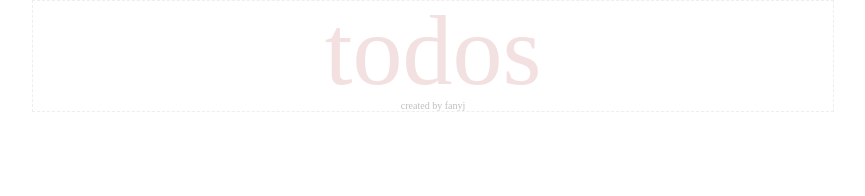
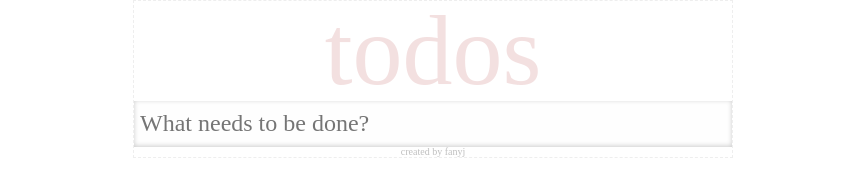
Before and after one commit to fancn21th/0_59_TodoMVC, a React app in the folder reacttodos/: page / in a window 1280 px wide. Shown: the whole page, without its empty margins (207-1072 px from the left). Built offline with nearby package versions, Linux system fonts and the light colour scheme.

Commit message:
add todo

```diff
--- /dev/null
+++ b/reacttodos/src/components/AddTodo/AddTodo.css
@@ -0,0 +1,22 @@
+.AddTodo {
+  width: 100%;
+  padding: 16px 16px 16px 60px;
+  border: none;
+  background: rgba(0, 0, 0, 0.003);
+  box-shadow: inset 0 -2px 1px rgba(0,0,0,0.03);
+
+  position: relative;
+  margin: 0;
+  font-size: 24px;
+  font-family: inherit;
+  font-weight: inherit;
+  line-height: 1.4em;
+  border: 0;
+  outline: none;
+  color: inherit;
+  padding: 6px;
+  box-shadow: inset 0 -1px 5px 0 rgba(0, 0, 0, 0.2);
+  -webkit-font-smoothing: antialiased;
+  -moz-font-smoothing: antialiased;
+  font-smoothing: antialiased;
+}
--- /dev/null
+++ b/reacttodos/src/components/AddTodo/AddTodo.js
@@ -0,0 +1,12 @@
+import React, { Component } from 'react';
+import './AddTodo.css'
+
+class AddTodo extends Component {
+  render() {
+    return (
+      <input className="AddTodo" type="text" placeholder="What needs to be done?"/>
+    )
+  }
+}
+
+export default AddTodo
--- a/reacttodos/src/components/App/App.css
+++ b/reacttodos/src/components/App/App.css
@@ -1,8 +1,13 @@
 .App {
-  width: 800px;
+  width: 600px;
   margin-left: auto;
   margin-right: auto;
   border: 1px dashed #eee;
+  box-sizing: border-box;
+}
+
+.App *, *:before, *:after {
+  box-sizing: inherit;
 }
 
 .App-header {
--- a/reacttodos/src/components/App/App.js
+++ b/reacttodos/src/components/App/App.js
@@ -1,4 +1,5 @@
 import React, { Component } from 'react';
+import Todos from '../Todos/Todos';
 import logo from './logo.svg';
 import './App.css';
 
@@ -9,8 +10,9 @@ class App extends Component {
         <header className="App-header">
           <h1>todos</h1>
         </header>
+        <Todos/>
         <footer className="App-footer">
-          <p> created by fanyj </p>
+          <p> created by <e>fanyj</e> </p>
         </footer>
       </div>
     );
--- /dev/null
+++ b/reacttodos/src/components/Todos/Todos.js
@@ -0,0 +1,15 @@
+import React, { Component }  from 'react'
+import AddTodo from '../AddTodo/AddTodo'
+import './Todos.css'
+
+class Todos extends Component {
+  render() {
+    return (
+      <main className="Todos">
+        <AddTodo />
+      </main>
+    )
+  }
+}
+
+export default Todos
```
Also changed, not shown: reacttodos/src/components/Todos/Todos.css (added).
